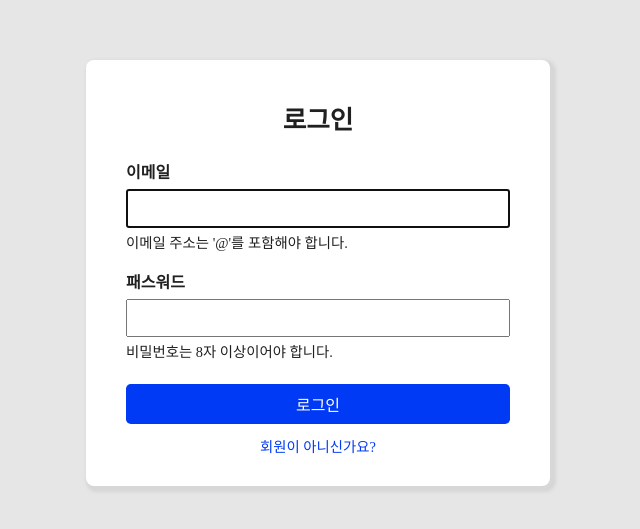
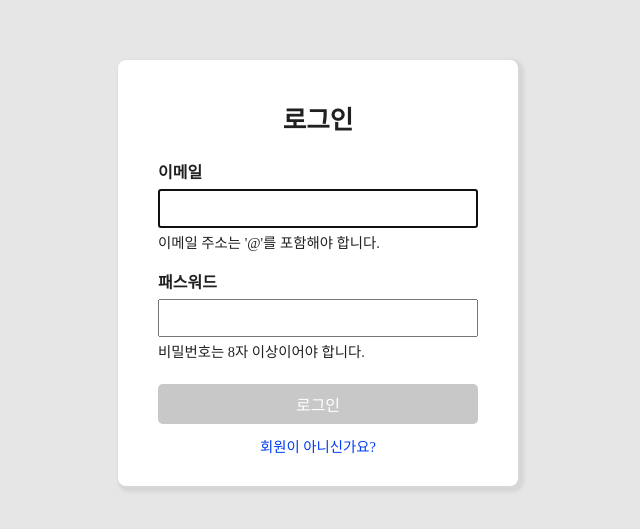
Before and after one commit to taegeun1111/wanted-pre-onboarding-frontend, a React (Create React App) app: page /signin in a window 1280 px wide. Shown: the part 127-656 px from the top of the page, without its empty margins (322-962 px from the left). Built offline with nearby package versions, Linux system fonts and the light colour scheme.

Commit message:
design : 유효성 검사 disabled

```diff
--- a/src/component/todo/Footer.tsx
+++ b/src/component/todo/Footer.tsx
@@ -1,12 +1,21 @@
-import React from 'react';
+import React, {useContext} from 'react';
 import TodoCount from "./TodoCount";
 import "../sass/todo/Footer.scss"
 import {MdLogout} from "react-icons/md"
+import {TokenContext} from "../../store/TokenContext";
 const Footer = () => {
+  const {removeToken} = useContext(TokenContext);
+  const logoutHandler = () =>{
+    removeToken()
+  }
+
   return (
     <section className="footer-wrapper">
       <TodoCount/>
-      <div className="logout-btn">
+      <div
+        className="logout-btn"
+        onClick={logoutHandler}
+      >
         <div className="logout-text">로그아웃</div>
         <MdLogout className="logout-icon"/>
       </div>
--- a/src/pages/SignIn.tsx
+++ b/src/pages/SignIn.tsx
@@ -10,10 +10,12 @@ import {TokenContext} from "../store/TokenContext";
 const SignIn = () => {
   const [email, setEmail] = useState('')
   const [password, setPassword] = useState('');
+  //입력값 검증
   const emailValidation = validateEmail(email);
   const passwordValidation = validatePassword(password);
+  const validateEnable = emailValidation.result && passwordValidation.result;
 
-  const {saveToken,getToken} = useContext(TokenContext);
+  const {saveToken, getToken} = useContext(TokenContext);
   const submitHandler = async (e: FormEvent) => {
     // 사용자 입력 값
     const userInfo = {email: email, password: password}
@@ -52,10 +54,10 @@ const SignIn = () => {
 
         <div className="signIn-btn-wrapper">
           <button
-            className="signIn-btn"
+            className={validateEnable ? 'signIn-activate-btn' : 'disable'}
             type="submit"
             data-testid="signin-button"
-            disabled={!emailValidation.result || !passwordValidation.result && true}
+            disabled={!validateEnable}
           >
             로그인
           </button>
--- a/src/pages/SignUp.tsx
+++ b/src/pages/SignUp.tsx
@@ -8,22 +8,23 @@ import {signUp} from "../apis/auth";
 
 const SignUp = () => {
   const navigation = useNavigate();
-  const [email, setEmail] =useState('')
+  const [email, setEmail] = useState('')
   const [password, setPassword] = useState('');
+  // 입력값 검증
   const emailValidation = validateEmail(email);
   const passwordValidation = validatePassword(password);
-
+  const validateEnable = emailValidation.result && passwordValidation.result;
 
   const submitHandler = (e: FormEvent) => {
-    const userInfo = {email : email, password :password}
+    const userInfo = {email: email, password: password}
 
     e.preventDefault();
     signUp(userInfo)
-      .then(()=>{
+      .then(() => {
         alert("회원가입이 완료되었습니다. 로그인 페이지로 이동합니다.")
         navigation('/signin')
       })
-      .catch((error)=>{
+      .catch((error) => {
         alert(error)
       })
 
@@ -34,20 +35,20 @@ const SignUp = () => {
       <h1 className="signUp-title">회원가입</h1>
       <form className="signUp-from" onSubmit={submitHandler}>
         <EmailInput
-          onValueChange = {setEmail}
-          validationResult = {emailValidation}
+          onValueChange={setEmail}
+          validationResult={emailValidation}
         />
         <PasswordInput
-          onValueChange = {setPassword}
-          validationResult = {passwordValidation}
+          onValueChange={setPassword}
+          validationResult={passwordValidation}
         />
 
         <div className="signUp-btn-wrapper">
           <button
-            className="signUp-btn"
+            className={validateEnable ? 'signUp-activate-btn' : 'disable'}
             type="submit"
             data-testid="signUp-button"
-            disabled={!emailValidation.result || !passwordValidation.result && true}
+            disabled={!validateEnable}
           >
             회원가입
           </button>
--- a/src/pages/sass/auth/SignIn.scss
+++ b/src/pages/sass/auth/SignIn.scss
@@ -2,7 +2,7 @@
   background-color: white;
   padding: 2rem 2.5rem;
   border-radius: 0.5rem;
-  width: 30%;
+  width: 25%;
   box-shadow: 3px 3px 3px 3px rgba(200, 200, 200, 0.5);
 
   .signIn-title {
@@ -20,16 +20,25 @@
       align-items: center;
       flex-direction: column;
 
-      .signIn-btn {
+      .signIn-activate-btn,
+      .disable{
         width: 100%;
         font-size: 1rem;
         padding: 0.5rem 1rem;
-        background-color: #003af5;
         border: none;
-        color: white;
         border-radius: 0.3rem;
         margin-bottom: 1rem;
+
+      }
+
+      .signIn-activate-btn {
+        background-color: #003af5;
+        color: white;
         cursor: pointer;
+      }
+      .disable{
+        background-color: rgb(200,200,200);
+        color: white;
       }
 
       .link-btn{
--- a/src/pages/sass/auth/SignUp.scss
+++ b/src/pages/sass/auth/SignUp.scss
@@ -2,7 +2,7 @@
   background-color: white;
   padding: 2rem 2.5rem;
   border-radius: 0.5rem;
-  width: 30%;
+  width: 25%;
   box-shadow: 3px 3px 3px 3px rgba(200, 200, 200, 0.5);
 
   .signUp-title {
@@ -20,16 +20,25 @@
       align-items: center;
       flex-direction: column;
 
-      .signUp-btn {
+      .signUp-activate-btn,
+      .disable{
         width: 100%;
         font-size: 1rem;
         padding: 0.5rem 1rem;
-        background-color: #003af5;
         border: none;
-        color: white;
         border-radius: 0.3rem;
         margin-bottom: 1rem;
+
+      }
+
+      .signUp-activate-btn {
+        background-color: #003af5;
+        color: white;
         cursor: pointer;
+      }
+      .disable{
+        background-color: rgb(200,200,200);
+        color: white;
       }
 
       .link-btn{
--- a/src/store/TokenProvider.tsx
+++ b/src/store/TokenProvider.tsx
@@ -27,7 +27,7 @@ const TokenProvider: React.FC<{ children: ReactNode }> = ({children}) => {
 
   const removeToken = () => {
     localStorage.removeItem(TOKEN_KEY);
-    // navigation('/signin');
+    navigation('/signin');
   };
 
   const TokenContextValue : TokenContextObj = {
```
